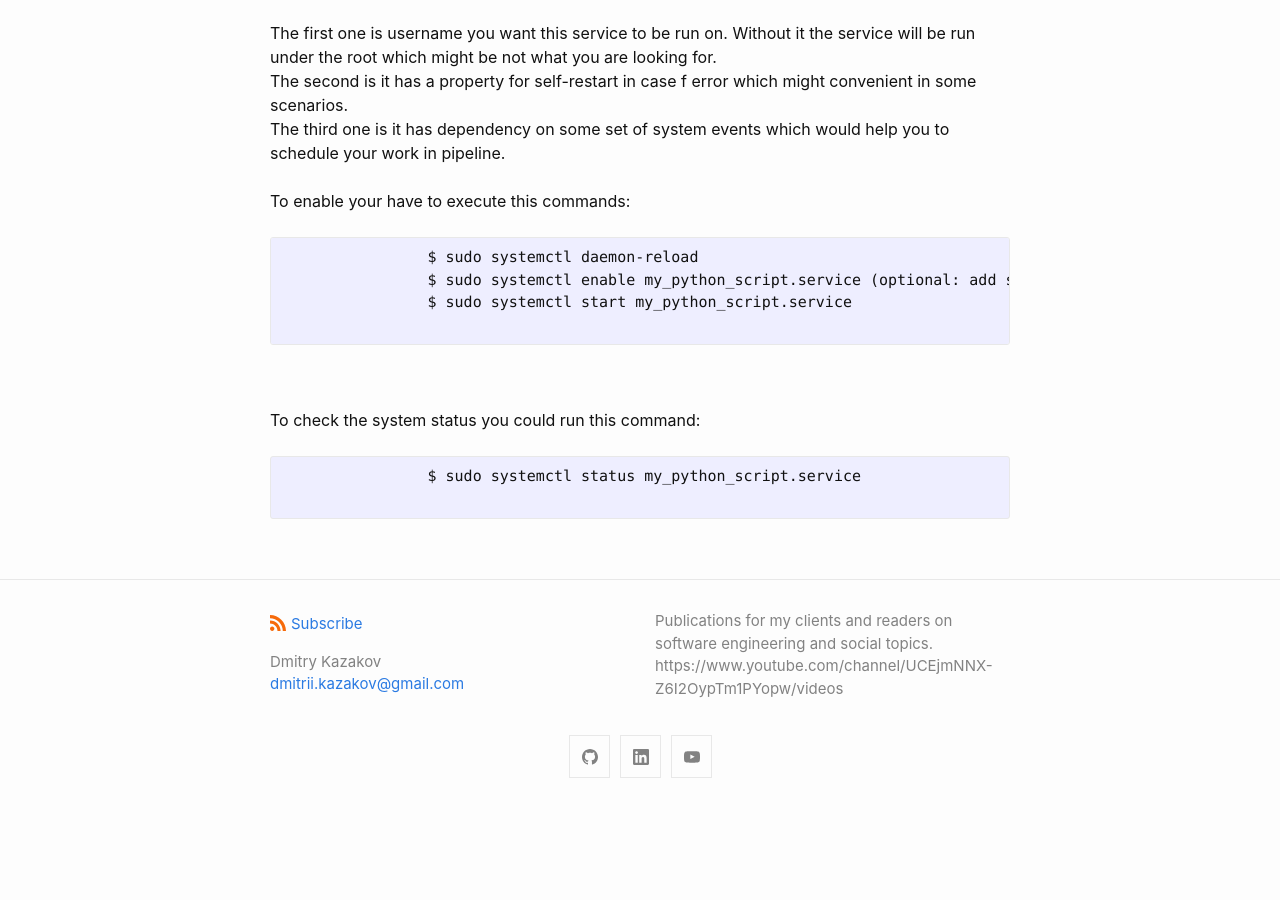
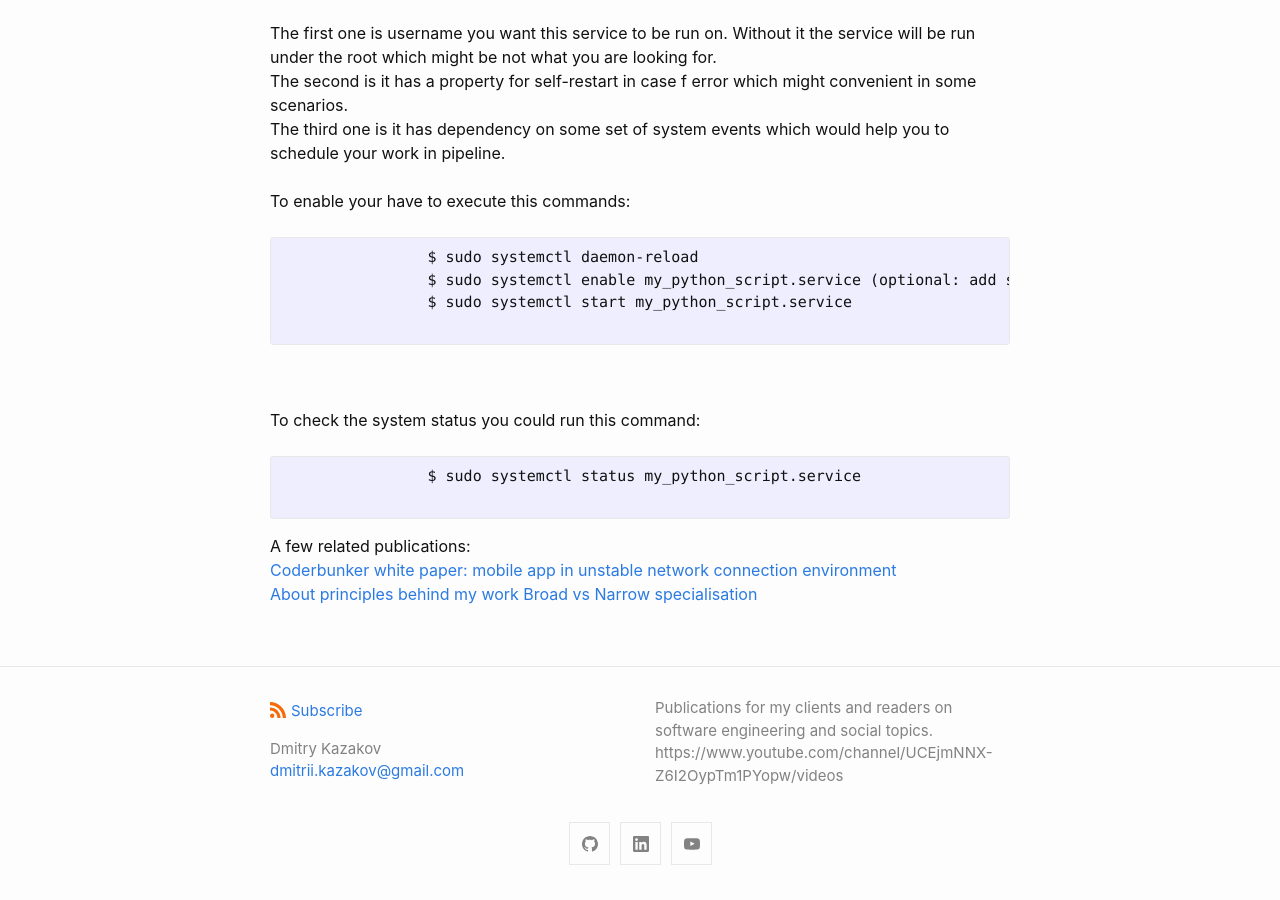
Before and after one commit to Gelassen/dkazakov.github.io, a Jekyll site: the page built from _posts/2024-06-17-forecast-sales-for-airline-part-I-working-with-one-billion-records.html, in a window 1280 px wide and 900 px high, scrolled down 4261 px. Built offline with Jekyll 4.4.1, drawn with Linux system fonts in a browser that asks for light colours; before the commit the page ends 5074 px from its top, so only the background shows below that.

Commit message:
Add several related publications

```diff
--- a/_posts/2024-06-17-forecast-sales-for-airline-part-I-working-with-one-billion-records.html
+++ b/_posts/2024-06-17-forecast-sales-for-airline-part-I-working-with-one-billion-records.html
@@ -198,5 +198,10 @@ modified_time: '2024-06-17'
                 $ sudo systemctl status my_python_script.service
             </pre>
         </p>
+
+        A few related publications: <br>
+        <a href="https://gelassen.github.io/blog/2017/04/11/executive-summary-this-use-case-shows.html">Coderbunker white paper: mobile app in unstable network connection environment</a><br>
+        <a href="https://gelassen.github.io/blog/2020/06/05/how-we-work.html">About principles behind my work</a>
+        <a href="https://gelassen.github.io/blog/2021/02/27/broad-vs-narrow-specialisation.html">Broad vs Narrow specialisation</a>
     </body>
 </html>
```
